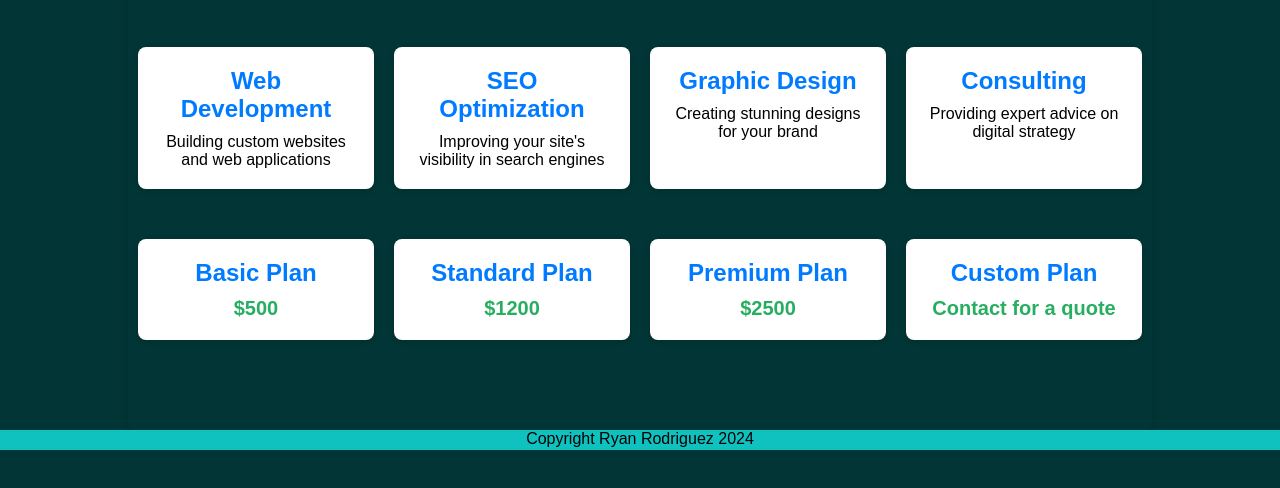
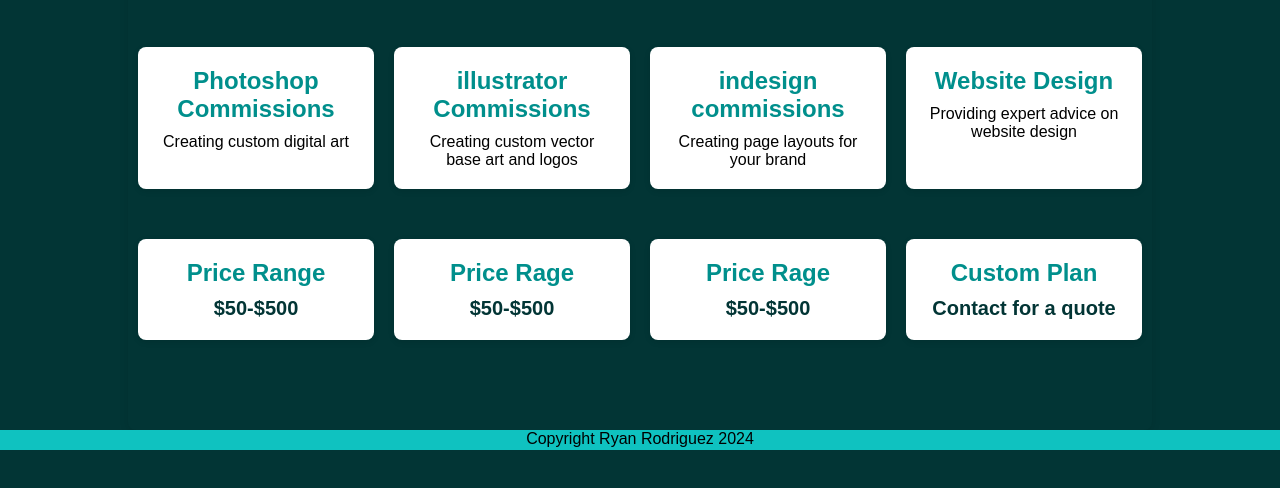
Before and after one commit to RyanR-cyber/finalwebsite, a plain HTML site: page pricing.html in a window 1280 px wide. Shown: the part 286-774 px from the top of the page. Drawn offline with Linux system fonts and the light colour scheme; a web font is replaced by a local one.

Commit message:
initlize

```diff
--- a/pricing.html
+++ b/pricing.html
@@ -30,36 +30,36 @@
         <!-- Services Flexbox -->
         <div class="services">
             <div class="service-item">
-                <h3>Web Development</h3>
-                <p>Building custom websites and web applications</p>
+                <h3>Photoshop Commissions</h3>
+                <p>Creating custom digital art</p>
             </div>
             <div class="service-item">
-                <h3>SEO Optimization</h3>
-                <p>Improving your site's visibility in search engines</p>
+                <h3>illustrator Commissions</h3>
+                <p>Creating custom vector base art and logos</p>
             </div>
             <div class="service-item">
-                <h3>Graphic Design</h3>
-                <p>Creating stunning designs for your brand</p>
+                <h3>indesign commissions</h3>
+                <p>Creating page layouts for your brand</p>
             </div>
             <div class="service-item">
-                <h3>Consulting</h3>
-                <p>Providing expert advice on digital strategy</p>
+                <h3>Website Design</h3>
+                <p>Providing expert advice on website design</p>
             </div>
         </div>
 
         <!-- Prices Flexbox -->
         <div class="prices">
             <div class="price-item">
-                <h3>Basic Plan</h3>
-                <p>$500</p>
+                <h3>Price Range</h3>
+                <p>$50-$500</p>
             </div>
             <div class="price-item">
-                <h3>Standard Plan</h3>
-                <p>$1200</p>
+                <h3>Price Rage</h3>
+                <p>$50-$500</p>
             </div>
             <div class="price-item">
-                <h3>Premium Plan</h3>
-                <p>$2500</p>
+                <h3>Price Rage</h3>
+                <p>$50-$500</p>
             </div>
             <div class="price-item">
                 <h3>Custom Plan</h3>
--- a/pricingstyle.css
+++ b/pricingstyle.css
@@ -45,7 +45,7 @@
 
 .service-item h3, .price-item h3 {
     font-size: 24px;
-    color: #007bff;
+    color: #008F8C;
     margin-bottom: 10px;
 }
 
@@ -57,7 +57,7 @@
 .price-item p {
     font-size: 20px;
     font-weight: bold;
-    color: #27ae60;
+    color: #023535;
 }
 
 @media (max-width: 768px) {
```
